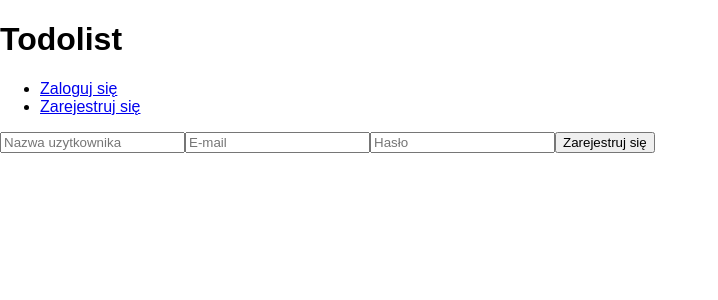
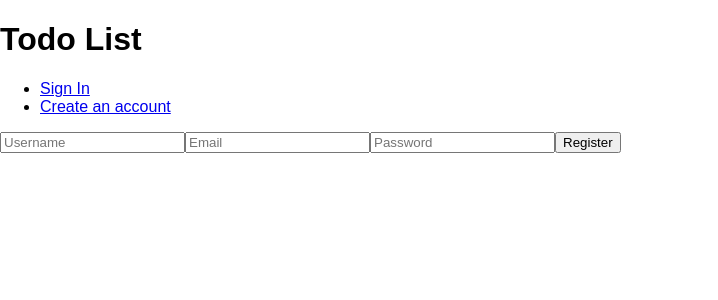
Before and after one commit to damianziobro/tasks, a React (Create React App) app: page /register in a window 1280 px wide. Shown: the top 300 px of the page, without its empty margins (0-718 px from the left). Built offline with nearby package versions, Linux system fonts and the light colour scheme.

Commit message:
Changed application language

```diff
--- a/src/components/Auth/AuthNav/AuthNav.js
+++ b/src/components/Auth/AuthNav/AuthNav.js
@@ -6,10 +6,10 @@ function AuthNav(props) {
         <nav>
             <ul>
                 <li>
-                    <Link to="/signin">Zaloguj się</Link>
+                    <Link to="/signin">Sign In</Link>
                 </li>
                 <li>
-                    <Link to="/register">Zarejestruj się</Link>
+                    <Link to="/register">Create an account</Link>
                 </li>
             </ul>
         </nav>
--- a/src/components/Auth/IsLogIn/IsLogIn.js
+++ b/src/components/Auth/IsLogIn/IsLogIn.js
@@ -3,10 +3,10 @@ import React from 'react';
 function IsLogIn(props) {
     return (
         <div>
-            <span>{`Zalogowany jako: ${props.username}`}</span>
-            <button onClick={props.logoutHandler}>Wyloguj</button>
+            <span>{`Logged in as: ${props.username}`}</span>
+            <button onClick={props.logoutHandler}>Sign out</button>
         </div>
     );
-}
+};
 
 export default IsLogIn;
--- a/src/components/Logo/Logo.js
+++ b/src/components/Logo/Logo.js
@@ -3,7 +3,7 @@ import React from 'react';
 function Logo (props) {
     return (
         // placeholder
-        <h1>Todolist</h1>
+        <h1>Todo List</h1>
     );
 };
 
--- a/src/components/MustBeLogged/MustBeLogged.js
+++ b/src/components/MustBeLogged/MustBeLogged.js
@@ -2,7 +2,7 @@ import React from 'react';
 
 function MustBeLogged(props) {
     return (
-        <div>Zaloguj się by zobaczyć listę todo</div>
+        <div>You must be logged in to see todolist</div>
     )
 }
 
--- a/src/components/Todolist/AddTodo/AddTodo.js
+++ b/src/components/Todolist/AddTodo/AddTodo.js
@@ -5,8 +5,8 @@ function AddTodo (props) {
 
     return (
         <form onSubmit={submitTodo}>
-            <input type="text"  value={value} onChange={changeHandler} placeholder="Wpisz todo..." />
-            <input type="submit" value="Dodaj todo" disabled={!valid} />
+            <input type="text"  value={value} onChange={changeHandler} placeholder="Add a to-do..." />
+            <input type="submit" value="Add" disabled={!valid} />
         </form>
     );
 };
--- a/src/containers/Register/Register.js
+++ b/src/containers/Register/Register.js
@@ -107,10 +107,10 @@ class Register extends Component {
         const { username, email, password } = this.state.form.inputs;
         return (
             <form onSubmit={this.submitHandler}>
-                <input name="username" type="text" placeholder="Nazwa uzytkownika" value={username.value} onChange={this.changeHandler}/>
-                <input name="email" type="email" placeholder="E-mail" value={email.value} onChange={this.changeHandler}/>
-                <input name="password" type="password" placeholder="Hasło" value={password.value} onChange={this.changeHandler}/>
-                <input type="submit" value="Zarejestruj się"/>
+                <input name="username" type="text" placeholder="Username" value={username.value} onChange={this.changeHandler}/>
+                <input name="email" type="email" placeholder="Email" value={email.value} onChange={this.changeHandler}/>
+                <input name="password" type="password" placeholder="Password" value={password.value} onChange={this.changeHandler}/>
+                <input type="submit" value="Register"/>
             </form>
         );
     }
--- a/src/containers/SignIn/SignIn.js
+++ b/src/containers/SignIn/SignIn.js
@@ -94,8 +94,8 @@ class SignIn extends Component {
         return (
             <form onSubmit={this.submitHandler}>
                 <input name="email" type="email" placeholder="E-mail" value={email.value} onChange={this.changeHandler} />
-                <input name="password" type="password" placeholder="Hasło" value={password.value} onChange={this.changeHandler} />
-                <input type="submit" value="Submit" disabled={!valid} />
+                <input name="password" type="password" placeholder="Password" value={password.value} onChange={this.changeHandler} />
+                <input type="submit" value="Sign In" disabled={!valid} />
             </form>
         );
     }
--- a/src/store/actions/auth.js
+++ b/src/store/actions/auth.js
@@ -83,7 +83,7 @@ export const signIn = (email, password) => {
                 dispatch(signInSuccess(response.data.data.username, response.data.data.email, response.data.meta.token));
             })
             .catch(err => {
-                dispatch(authFail(err.response.data.error));
+                dispatch(authFail(err.response.data));
             });
     };
 };
```
